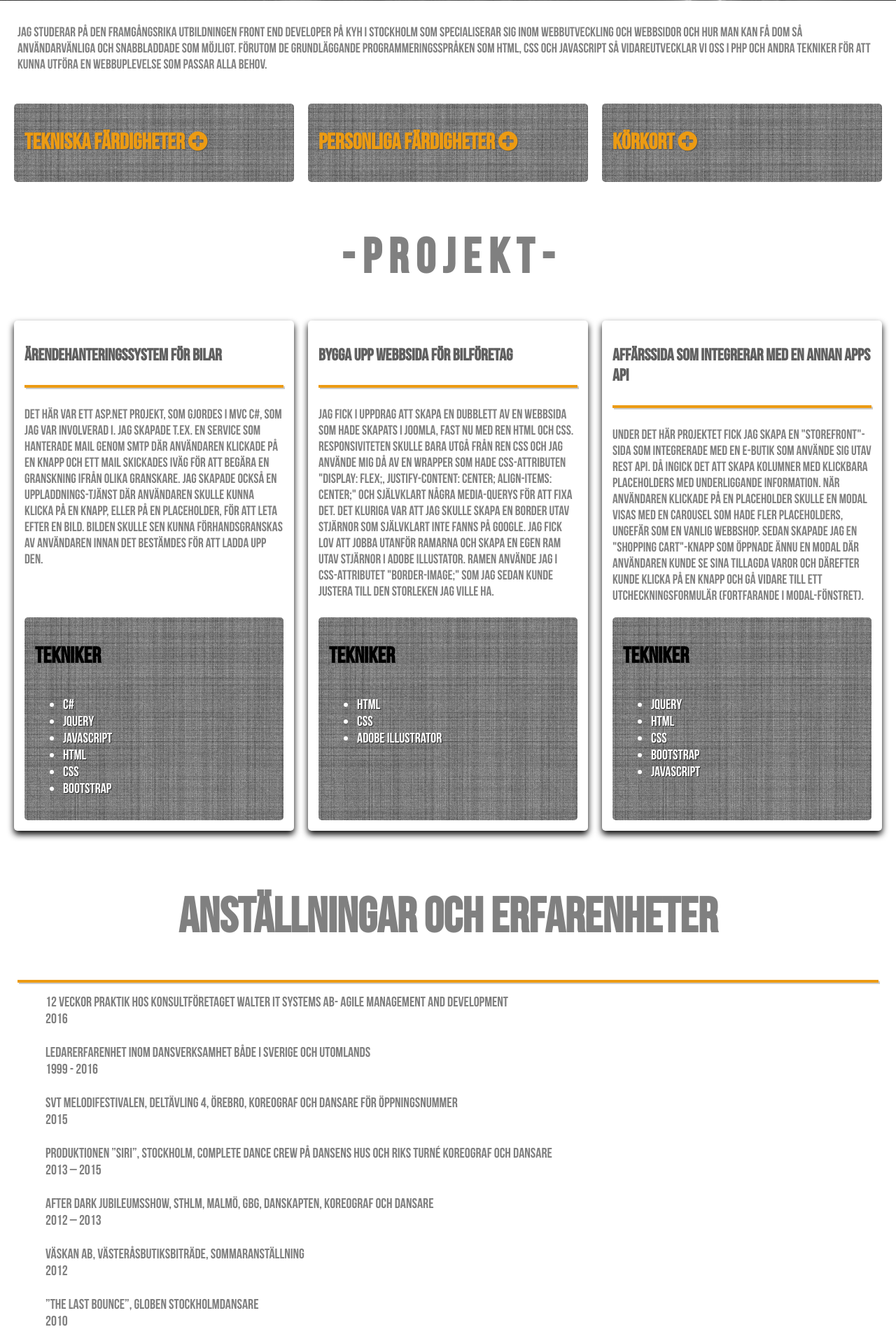
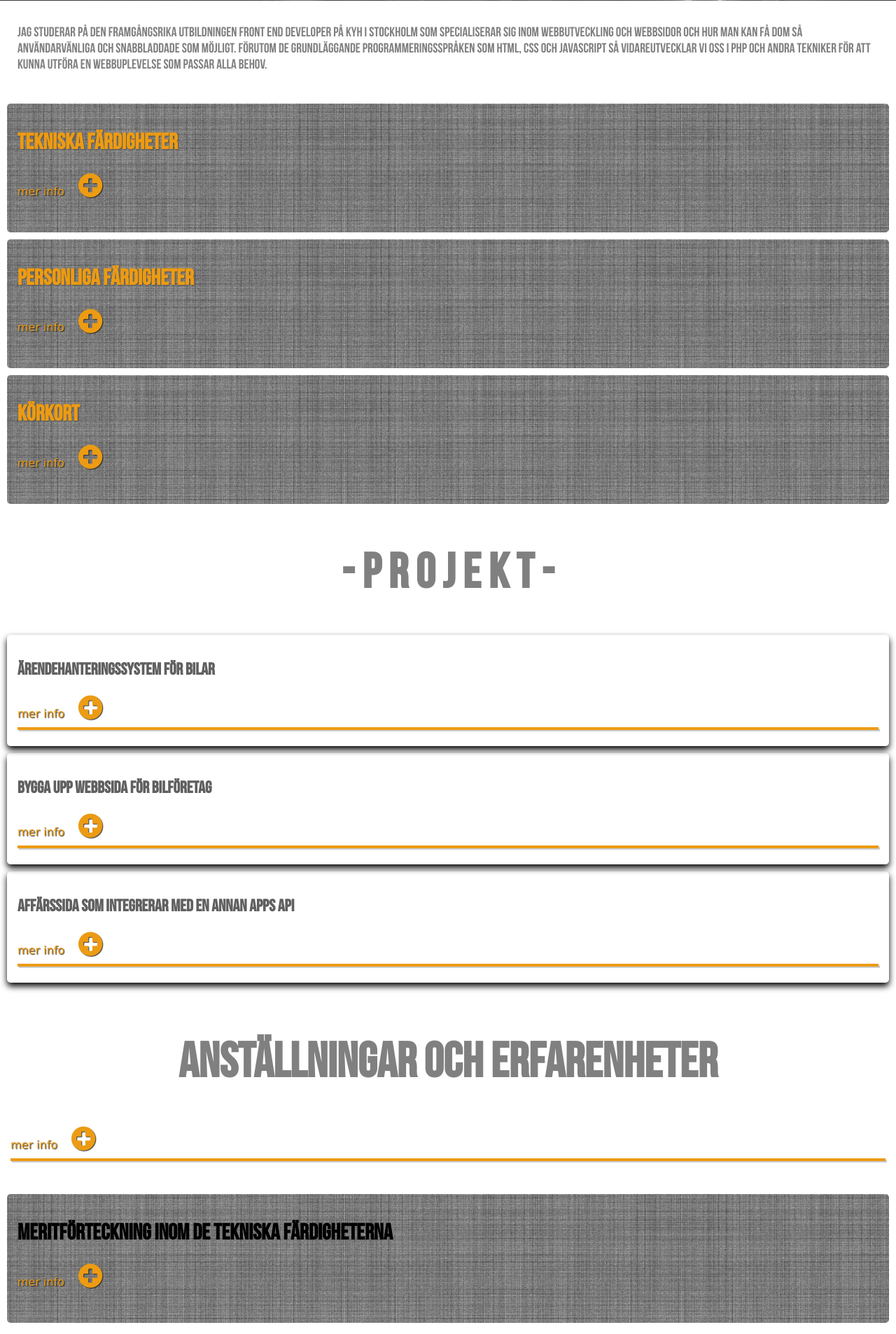
Before and after one commit to ddahlman/individual_project, a PHP site: the page made by résumé.html in a window 1280 px wide. Shown: the part 578-2484 px from the top of the page at 70% size. Run offline with PHP 8.4, Linux system fonts and the light colour scheme.

Commit message:
created expand js and styled it

```diff
--- a/CSS/myStyle.css
+++ b/CSS/myStyle.css
@@ -179,10 +179,6 @@
                 text-shadow: 1px 1px 1px rgba(23, 23, 23, 0.83);
             }
 
-            ul.myInfo {
-                display: none;
-            }
-
             .li-education {
                 color: #808080;
                 text-shadow: none;
@@ -190,14 +186,51 @@
             }
 
             a {
-                color: #808080;
+                color: #ec9b13;
                 text-decoration: none;
+                text-shadow: 1px 1px 1px rgba(23, 23, 23, 0.83);
             }
 
             a:hover {
                 text-decoration: none;
-                color: #555;
+                color: #b8860b;
+                text-shadow: 1px 1px 1px rgba(23, 23, 23, 0.83);
             }
+            /*EXPAND FUNCTION=========*/
+
+            .fa.fa-plus-circle {
+                font-size: 40px;
+                margin-left: 20px;
+            }
+
+            .open {
+                transform: rotate(-180deg);
+                transition: transform .3s;
+            }
+
+            .close {
+                transform: rotate(0deg);
+                transition: transform .6s;
+            }
+
+            .myInfo {
+                max-height: 0;
+                overflow: hidden;
+            }
+
+            .show {
+                display: block;
+                max-height: 9999px;
+                transform: scaleY(1);
+                transition: 1s ease-in-out;
+            }
+
+            .hide {
+                max-height: 0;
+                transform: scaleY(1);
+                transition: .6s ease-out;
+            }
+            /*END OF EXPAND===========*/
             /*end of about---------------------------------------------------------------------------------------*/
             /*footer---------------------------------------------------------------------------------------------*/
 
@@ -319,6 +352,18 @@
                 color: #fff;
                 transition: ease-in-out 0.4s;
             }
+            /*CountDown====================================================================================*/
+
+            .count-down-lia,
+            .count-down-exam {
+                position: absolute;
+                font-family: BebasNeue;
+                background-color: rgba(128, 128, 128, 0.4);
+                width: 100%;
+                justify-content: center;
+                display: flex;
+            }
+            /*CountDown Finnished==========================================================================*/
             /*media queries================================================================================*/
 
             @media (max-width: 800px) {
--- a/JS/myScript.js
+++ b/JS/myScript.js
@@ -49,21 +49,35 @@
 /*Expand function =====================================================================*/
 
 
+window.onload = function () {
 
+    var expand = document.querySelectorAll('.expand');
+    var expandArray = Array.prototype.slice.call(expand, 0);
 
-var toggle = document.getElementsByClassName('toggle');
-for (var i = 0; i < toggle.length; i++) {
-    toggle[i].addEventListener('click', toggleThis);
-}
+    expandArray.forEach(function (el) {
+            var button = el.querySelector('a[data-toggle="expand"]'),
+                info = el.querySelector('.myInfo'),
+                plus = button.querySelector('i.fa.fa-plus-circle');
 
-function toggleThis(e) {
+            button.onclick = function (e) {
+                if (!info.hasClass('show')) {
+                    info.classList.add('show');
+                    info.classList.remove('hide');
+                    plus.classList.add('open');
+                    plus.classList.remove('close');
+                    e.preventDefault();
+                } else {
+                    info.classList.remove('show');
+                    info.classList.add('hide');
+                    plus.classList.remove('open');
+                    plus.classList.add('close');
+                    event.preventDefault();
+                }
+            };
+        })
+        /*checking if this element contains this class, creating jquerys "hasclass method"*/
+    Element.prototype.hasClass = function (className) {
+        return this.className && new RegExp("(^|\\s)" + className + "(\\s|$)").test(this.className);
+    };
 
-    var myInfo = document.getElementsByClassName('myInfo');
-    for (var i = 0; i < myInfo.length; i++) {
-        if (myInfo[i].style.display == "none") {
-            myInfo[i].style.display = 'block';
-        } else {
-            myInfo[i].style.display = 'none';
-        }
-    }
-}
+};
--- a/résumé.html
+++ b/résumé.html
@@ -39,10 +39,9 @@
 			</p>
 		</div>
 	</div>
-	<div class="flex-row">
-		<div class="flex-col-card grey-pants">
-			<h1 class="h1-about"> Tekniska färdigheter <span class="toggle fa fa-plus-circle"></span>
-			</h1>
+	<div class="flex-col-card grey-pants expand">
+		<h1 class="h1-about"> Tekniska färdigheter</h1>
+		<a href="#" data-toggle="expand">mer info<i class="fa fa-plus-circle"></i></a>
 		<ul class="myInfo">
 			<li>C# Grund</li>
 			<li>Databaser SQL</li>
@@ -59,8 +58,9 @@
 			<li>Team Foundation Server</li>
 		</ul>
 	</div>
-		<div class="flex-col-card grey-pants">
-			<h1 class="h1-about">Personliga färdigheter <span class="toggle fa fa-plus-circle"></span></h1>
+	<div class="flex-col-card grey-pants expand">
+		<h1 class="h1-about">Personliga färdigheter</h1>
+		<a href="#" data-toggle="expand">mer info<i class="fa fa-plus-circle"></i></a>
 		<ul class="myInfo">
 			<li>Positiv och social</li>
 			<li>Talar och skriver flytande engelska</li>
@@ -69,18 +69,19 @@
 			<li>Är kreativ och har inga problem med att ta egna initiativ</li>
 		</ul>
 	</div>
-		<div class="flex-col-card grey-pants">
-			<h1 class="h1-about">Körkort <span class="toggle fa fa-plus-circle"></span></h1>
+	<div class="flex-col-card grey-pants expand">
+		<h1 class="h1-about">Körkort</h1>
+		<a href="#" data-toggle="expand">mer info<i class="fa fa-plus-circle"></i></a>
 		<ul class="myInfo">
 			<li>Ja, B-körkort</li>
 		</ul>
 	</div>
-	</div>
 	<h1 class="h1-col">- P r o j e k t -</h1>
-	<div class="flex-row">
-		<div class="flex-col-card project">
+	<div class="flex-col-card project expand">
 		<h2>Ärendehanteringssystem för bilar</h2>
+		<a href="#" data-toggle="expand">mer info<i class="fa fa-plus-circle"></i></a>
 		<hr class="hr" />
+		<div class="myInfo">
 			<p>
 				Det här var ett ASP.NET projekt, som gjordes i MVC C#, som jag var involverad i. Jag skapade t.ex. en service som hanterade
 				mail genom SMTP där användaren klickade på en knapp och ett mail skickades iväg för att begära en granskning ifrån olika
@@ -100,9 +101,12 @@
 				</ul>
 			</div>
 		</div>
-		<div class="flex-col-card project">
+	</div>
+	<div class="flex-col-card project expand">
 		<h2>Bygga upp webbsida för bilföretag</h2>
+		<a href="#" data-toggle="expand">mer info<i class="fa fa-plus-circle"></i></a>
 		<hr class="hr" />
+		<div class="myInfo">
 			<p>
 				Jag fick i uppdrag att skapa en dubblett av en webbsida som hade skapats i Joomla, fast nu med ren html och css. Responsiviteten
 				skulle bara utgå från ren css och jag använde mig då av en wrapper som hade css-attributen "display: flex;, justify-content:
@@ -120,9 +124,12 @@
 				</ul>
 			</div>
 		</div>
-		<div class="flex-col-card project">
+	</div>
+	<div class="flex-col-card project expand">
 		<h2>Affärssida som integrerar med en annan apps API</h2>
+		<a href="#" data-toggle="expand">mer info<i class="fa fa-plus-circle"></i></a>
 		<hr class="hr" />
+		<div class="myInfo">
 			<p>
 				Under det här projektet fick jag skapa en "storefront"-sida som integrerade med en e-butik som använde sig utav rest API.
 				Då ingick det att skapa kolumner med klickbara placeholders med underliggande information. När användaren klickade på
@@ -142,11 +149,11 @@
 			</div>
 		</div>
 	</div>
-	<div class="flex-row">
-		<div class="flex-col">
+	<div class="flex-col expand">
 		<h1 class="h1-col">Anställningar och erfarenheter</h1>
+		<a href="#" data-toggle="expand">mer info<i class="fa fa-plus-circle"></i></a>
 		<hr class="hr" />
-			<ul>
+		<ul class="myInfo">
 			<li class="li-education">12 veckor Praktik hos konsultföretaget Walter IT Systems AB- AGILE MANAGEMENT AND DEVELOPMENT</li>
 			<li class="li-education">2016</li>
 			<li class="li-education"><br />ledarerfarenhet inom dansverksamhet både i Sverige och utomlands</li>
@@ -167,33 +174,23 @@
 			<li class="li-education"> 2008 – 2015</li>
 		</ul>
 	</div>
-	</div>
-	<div class="flex-row">
-		<div class="flex-col-card grey-pants">
+	<div class="flex-col-card grey-pants expand">
 		<h1>Meritförteckning inom de tekniska färdigheterna</h1>
-			<ul>
-				<li>OOP C#</li>
-				<li>C# Grund</li>
-				<li>Databaser SQL</li>
-				<li>Arbeta i Agila Projekt</li>
-				<li>Asp.Net</li>
-				<li>Webbaplikationer</li>
-			</ul>
-			<ul>
-				<li>VG</li>
-				<li>VG</li>
-				<li>G</li>
-				<li>G</li>
-				<li>VG</li>
-				<li>VG</li>
+		<a href="#" data-toggle="expand">mer info<i class="fa fa-plus-circle"></i></a>
+		<ul class="myInfo">
+			<li>OOP C#<span>VG</span></li>
+			<li>C# Grund<span>VG</span></li>
+			<li>Databaser SQL<span>G</span></li>
+			<li>Arbeta i Agila Projekt<span>G</span></li>
+			<li>Asp.Net<span>VG</span></li>
+			<li>Webbaplikationer<span>VG</span></li>
 		</ul>
 	</div>
-	</div>
-	<div class="flex-row">
-		<div class="flex-col">
+	<div class="flex-col expand">
 		<h1 class="h1-col">Utbildningar</h1>
+		<a href="#" data-toggle="expand">mer info<i class="fa fa-plus-circle"></i></a>
 		<hr class="hr" />
-			<ul>
+		<ul class="myInfo">
 			<li class="li-education">
 				Teknikhögskolan, Stockholm Applikationsutveckling inom .NET
 			</li>
@@ -212,7 +209,6 @@
 			<li class="li-education">2001 – 2004</li>
 		</ul>
 	</div>
-	</div>
 	<footer>
 		<ul>
 			<li>hallå på dig</li>
```
Also changed, not shown: about.html (+26 -15 lines), index.html (+12 -0 lines). Lines whose indentation alone changed are shown as unchanged.
